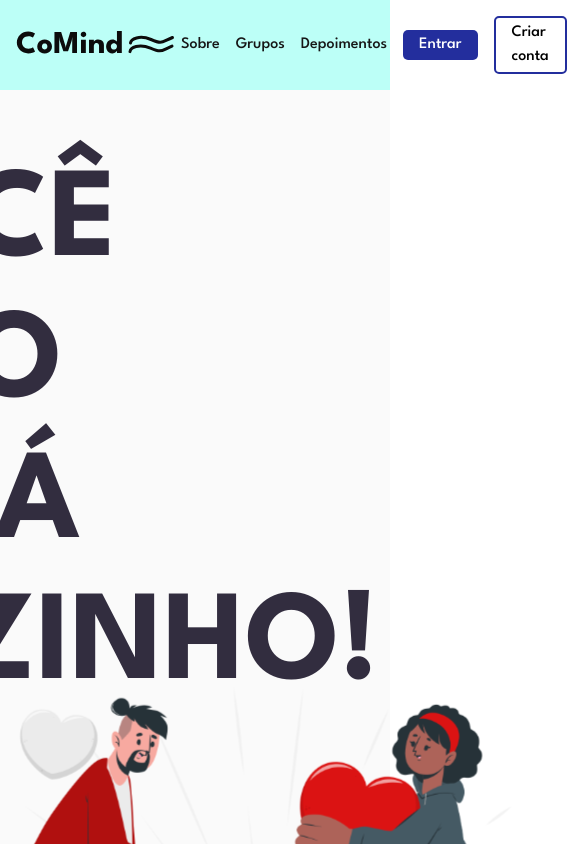
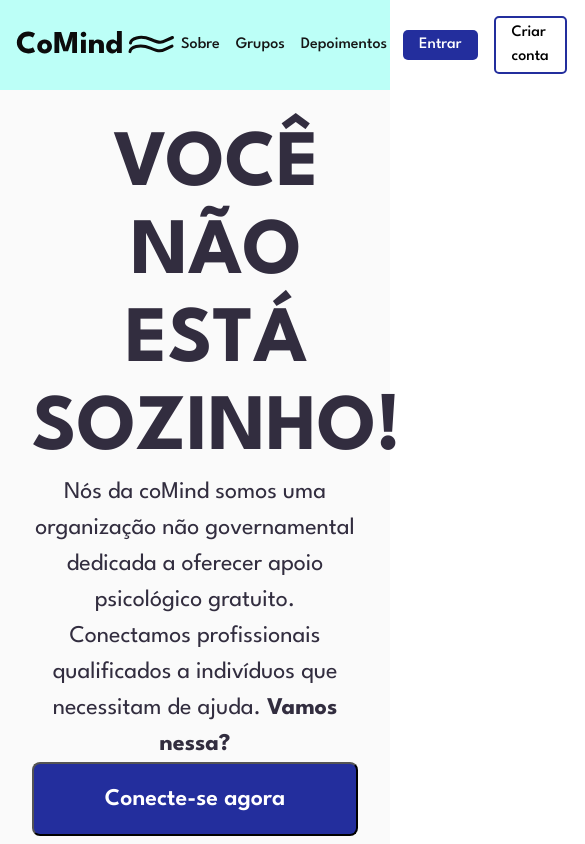
Before and after one commit to ingrydf12/coMind-Front, a React (Vite) app: page / in a window 390 px wide. Shown: the top 844 px of the page, 585 px wide, since content can reach past the window. Built offline with nearby package versions, Linux system fonts and the light colour scheme.

Commit message:
fix incomp: media querie for banner

```diff
--- a/src/styles/Banner.css
+++ b/src/styles/Banner.css
@@ -51,3 +51,24 @@
     border-color: #1c237b;
     transform: scale(1.05);
 }
+
+@media only screen and (max-width: 600px){
+    .banner {
+        flex-direction: column;
+        padding: 2rem;
+    }
+
+    .banner-text {
+        width: 100%;
+        flex-direction: column;
+        text-align: center;
+    }
+
+    .banner-text h1 {
+        font-size: 5rem;
+    }
+
+    .btnAjuda {
+        width: 100%;
+    }
+}
```
